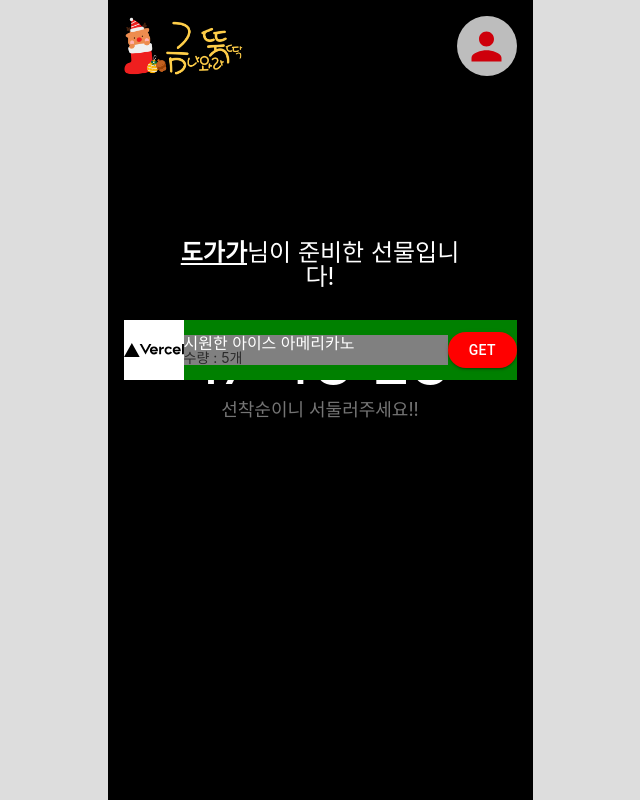
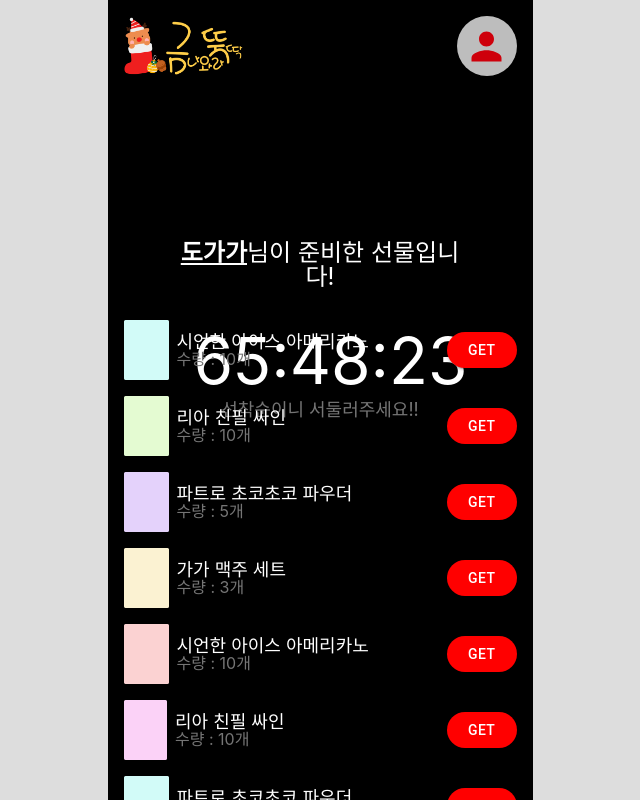
Before and after one commit to prgrms-web-devcourse/Team_DOKEV_GOLDDDUCK_FE, a Next.js app: page /fifo/1 in a window 1280 px wide. Shown: the whole page, without its empty margins (320-960 px from the left). Built offline with nearby package versions, Linux system fonts and the light colour scheme.

Commit message:
feat: 선물목록 보여주기 기능 구현

```diff
--- a/pages/fifo/[url].tsx
+++ b/pages/fifo/[url].tsx
@@ -1,51 +1,100 @@
 import Header from '@domains/Header'
 import styled from '@emotion/styled'
-import { DEFAULT_MARGIN, FONT_SIZES } from '@utils/constants/sizes'
-import { COLORS } from '@utils/constants/colors'
+import { DEFAULT_MARGIN } from '@utils/constants/sizes'
 import Image from '@components/Image'
 import MUIButton from '@components/MUIButton'
 import { useRouter } from 'next/dist/client/router'
 import TimerHeader from '@domains/TimerHeader'
+import Text from '@components/Text'
+import { useEffect, useState } from 'react'
+
+const startDate = new Date('12/11/2021')
+
+const MOCK_DATA = {
+  id: 12345,
+  eventTitle: '이벤트 제목',
+  eventStart: startDate,
+  eventMaster: '도가가',
+  gifts: [
+    { id: 1, giftTitle: '시언한 아이스 아메리카노', quantity: 10 },
+    { id: 2, giftTitle: '리아 친필 싸인', quantity: 10 },
+    { id: 3, giftTitle: '파트로 초코초코 파우더', quantity: 5 },
+    { id: 4, giftTitle: '가가 맥주 세트', quantity: 3 },
+    { id: 5, giftTitle: '시언한 아이스 아메리카노', quantity: 10 },
+    { id: 6, giftTitle: '리아 친필 싸인', quantity: 10 },
+    { id: 7, giftTitle: '파트로 초코초코 파우더', quantity: 5 },
+    { id: 8, giftTitle: '가가 맥주 세트', quantity: 3 },
+    { id: 9, giftTitle: '시언한 아이스 아메리카노', quantity: 10 },
+    { id: 10, giftTitle: '리아 친필 싸인', quantity: 10 },
+    { id: 11, giftTitle: '파트로 초코초코 파우더', quantity: 5 },
+    { id: 12, giftTitle: '가가 맥주 세트', quantity: 3 },
+  ],
+}
 
 const fifo = () => {
+  const [isOver, setIsOver] = useState(false)
   const router = useRouter()
-  console.log('router', router)
+  let timer: NodeJS.Timer
+
   const onButtonClick = () => {
-    alert('안녕')
+    if (isOver) {
+      alert('선물 겟')
+    } else {
+      alert('지금은 선물을 받을 수 없어요!')
     }
+  }
+
+  const checkRemaining = () => {
+    const now = new Date()
+    const distance = Number(MOCK_DATA.eventStart) - Number(now)
+    console.log(distance)
+    if (distance < 0) {
+      clearTimeout(timer)
+      setIsOver(true)
+    }
+  }
+
+  useEffect(() => {
+    timer = setInterval(checkRemaining, 1000)
+  }, [])
 
   return (
     <>
       <Header />
       <TimerHeader />
       <GiftWrapper>
-        <Gift>
+        {MOCK_DATA.gifts.map((gift, index) => (
+          <Gift key={gift.id}>
             <Image
-            src="/vercel.svg"
+              src={`/cover/cover${(index % 6) + 1}.png`}
               width={'60px'}
               height={'60px'}
               mode="contain"
-            style={{ backgroundColor: 'white' }}
             />
             <GiftTextWrapper>
-            <GiftTitle>시원한 아이스 아메리카노</GiftTitle>
-            <GiftQuantity>수량 : 5개</GiftQuantity>
+              <Text size="MEDIUM" color="WHITE">
+                {gift.giftTitle}
+              </Text>
+              <Text size="BASE" color="TEXT_GRAY_DARK">
+                수량 : {gift.quantity}개
+              </Text>
             </GiftTextWrapper>
-          <MUIButton
-            onClick={onButtonClick}
-            style={{
+            <MUIButton onClick={onButtonClick} style={{ ...BtnStyle }}>
+              GET
+            </MUIButton>
+          </Gift>
+        ))}
+      </GiftWrapper>
+    </>
+  )
+}
+
+const BtnStyle = {
   color: 'white',
   height: '36px',
   width: '86px',
   borderRadius: '50px',
   backgroundColor: 'red',
-            }}>
-            GET
-          </MUIButton>
-        </Gift>
-      </GiftWrapper>
-    </>
-  )
 }
 
 const GiftWrapper = styled.div`
@@ -54,8 +103,19 @@ const GiftWrapper = styled.div`
   overflow: auto;
   bottom: 0;
   height: 60vh;
+  @media all and (max-width: 425px) {
+    height: 55vh;
+  }
+  @media all and (max-width: 320px) {
+    height: 50vh;
+  }
   padding-left: ${DEFAULT_MARGIN};
   padding-right: ${DEFAULT_MARGIN};
+  -ms-overflow-style: none; /* IE and Edge */
+  scrollbar-width: none; /* Firefox */
+  &::-webkit-scrollbar {
+    display: none; /* Chrome, Safari, Opera*/
+  }
 `
 
 const Gift = styled.div`
@@ -63,7 +123,6 @@ const Gift = styled.div`
   display: flex;
   align-items: center;
   margin-top: ${DEFAULT_MARGIN};
-  background-color: green;
   &:first-of-type {
     margin: 0;
   }
@@ -74,18 +133,7 @@ const GiftTextWrapper = styled.div`
   display: flex;
   flex-direction: column;
   justify-content: center;
-`
-
-const GiftTitle = styled.text`
-  font-size: ${FONT_SIZES.BASE};
-  color: ${COLORS.WHITE};
-  background-color: gray;
-`
-
-const GiftQuantity = styled.text`
-  font-size: ${FONT_SIZES.SMALL};
-  color: ${COLORS.TEXT_BLACK};
-  background-color: gray;
+  padding: 8px;
 `
 
 export default fifo
--- a/src/components/Timer/index.tsx
+++ b/src/components/Timer/index.tsx
@@ -31,6 +31,7 @@ const Timer = ({
 
     if (distance < 0) {
       clearInterval(timer)
+      setRestTime('00:00:00')
 
       return
     }
--- a/src/domains/TimerHeader/index.tsx
+++ b/src/domains/TimerHeader/index.tsx
@@ -4,7 +4,7 @@ import Timer from '@components/Timer'
 import { useRouter } from 'next/dist/client/router'
 import { useEffect } from 'react'
 
-const startDate = new Date('12/9/2021')
+const startDate = new Date('12/11/2021')
 
 const MOCK_TIMER_DATA = {
   eventStart: startDate,
```
Lines whose indentation alone changed are shown as unchanged.
